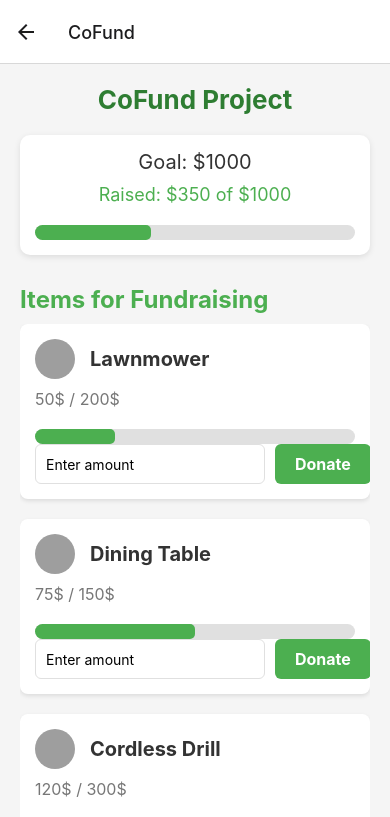
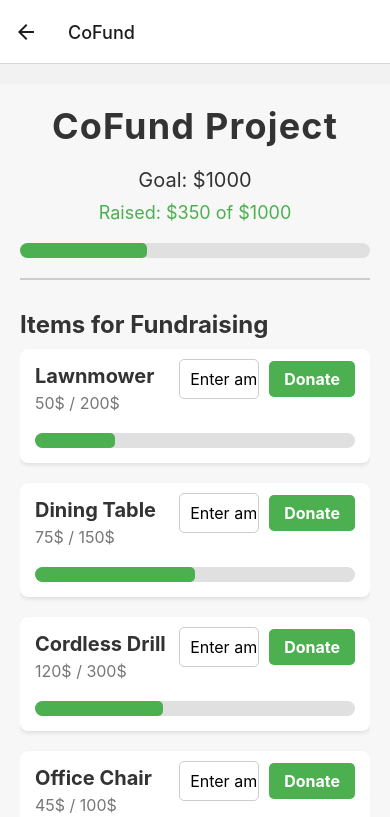
Before and after one commit to AndreiB02/Unihack6-Neighbourly, a React Native app: screen /CoFundScreen in a window 390 px wide. Shown: the top 817 px of the page. Built offline with nearby package versions, Linux system fonts and the light colour scheme; grey boxes are pictures that could not be loaded.

Commit message:
CoFund Page Design

```diff
--- a/screens/CoFound/CoFundScreen.js
+++ b/screens/CoFound/CoFundScreen.js
@@ -1,5 +1,5 @@
 import React, { useState } from 'react';
-import { View, Text, StyleSheet, FlatList, TouchableOpacity, Alert, Modal, TextInput, Button, Image } from 'react-native';
+import { View, Text, StyleSheet, FlatList, TouchableOpacity, Alert, Modal, TextInput, Button } from 'react-native';
 import ProgressBar from '../MainPage/Components/ProgressBar';
 
 const CoFundScreen = () => {
@@ -7,11 +7,11 @@ const CoFundScreen = () => {
     const [currentAmount, setCurrentAmount] = useState(350);
 
     const [itemsData, setItemsData] = useState([
-        { id: '1', name: 'Lawnmower', price: 200, raised: 50, avatar: 'https://randomuser.me/api/portraits/men/1.jpg' },
-        { id: '2', name: 'Dining Table', price: 150, raised: 75, avatar: 'https://randomuser.me/api/portraits/women/2.jpg' },
-        { id: '3', name: 'Cordless Drill', price: 300, raised: 120, avatar: 'https://randomuser.me/api/portraits/men/3.jpg' },
-        { id: '4', name: 'Office Chair', price: 100, raised: 45, avatar: 'https://randomuser.me/api/portraits/women/4.jpg' },
-        { id: '5', name: 'Electric Heater', price: 250, raised: 55, avatar: 'https://randomuser.me/api/portraits/men/5.jpg' },
+        { id: '1', name: 'Lawnmower', price: 200, raised: 50 },
+        { id: '2', name: 'Dining Table', price: 150, raised: 75 },
+        { id: '3', name: 'Cordless Drill', price: 300, raised: 120 },
+        { id: '4', name: 'Office Chair', price: 100, raised: 45 },
+        { id: '5', name: 'Electric Heater', price: 250, raised: 55 },
     ]);
 
     const [modalVisible, setModalVisible] = useState(false);
@@ -19,10 +19,12 @@ const CoFundScreen = () => {
     const [newItemPrice, setNewItemPrice] = useState('');
     const [donationAmount, setDonationAmount] = useState('');
 
-    const calculateItemProgress = (item) => item.raised / item.price;
+    const calculateItemProgress = (item) => {
+        return item.raised / item.price;
+    };
 
     const calculateAverageProgress = () => {
-        const totalProgress = itemsData.reduce((acc, item) => acc + calculateItemProgress(item), 0);
+        const totalProgress = itemsData.reduce((acc, item) => acc + item.raised / item.price, 0);
         return totalProgress / itemsData.length;
     };
 
@@ -33,9 +35,12 @@ const CoFundScreen = () => {
             return;
         }
 
-        const updatedItems = itemsData.map(item =>
-            item.id === itemId ? { ...item, raised: item.raised + donation } : item
-        );
+        const updatedItems = itemsData.map(item => {
+            if (item.id === itemId) {
+                return { ...item, raised: item.raised + donation };
+            }
+            return item;
+        });
         setItemsData(updatedItems);
         setDonationAmount('');
         Alert.alert('Donation', `You donated ${donation} units to ${itemsData.find(item => item.id === itemId).name}!`);
@@ -47,7 +52,7 @@ const CoFundScreen = () => {
             return;
         }
 
-        const newItem = { id: (itemsData.length + 1).toString(), name: newItemName, price: parseFloat(newItemPrice), raised: 0, avatar: 'https://randomuser.me/api/portraits/men/6.jpg' };
+        const newItem = { id: (itemsData.length + 1).toString(), name: newItemName, price: parseFloat(newItemPrice), raised: 0 };
         setItemsData([...itemsData, newItem]);
         setModalVisible(false);
         setNewItemName('');
@@ -79,10 +84,7 @@ const CoFundScreen = () => {
                 keyExtractor={(item) => item.id}
                 renderItem={({ item }) => (
                     <View style={styles.itemContainer}>
-                        <View style={styles.itemHeader}>
-                            <Image source={{ uri: item.avatar }} style={styles.itemAvatar} />
-                            <Text style={styles.itemName}>{item.name}</Text>
-                        </View>
+                        <Text style={styles.itemName}>{item.name}</Text>
                         <Text style={styles.itemPrice}>{item.raised}$ / {item.price}$</Text>
 
                         <ProgressBar
@@ -152,28 +154,25 @@ const CoFundScreen = () => {
 
 const styles = StyleSheet.create({
     container: {
+        marginTop: 20,
         flex: 1,
-        backgroundColor: '#F5F5F5',
         padding: 20,
+        backgroundColor: '#f7f7f7',
     },
     header: {
-        fontSize: 26,
+        fontSize: 36,
         fontWeight: 'bold',
-        color: '#2E7D32',
+        color: '#333',
+        textAlign: 'center',
         marginBottom: 20,
-        textAlign: 'center',
+        letterSpacing: 1.2,
     },
     goalContainer: {
         marginBottom: 30,
-        padding: 15,
-        backgroundColor: '#FFFFFF',
-        borderRadius: 10,
-        shadowColor: '#000',
-        shadowOffset: { width: 0, height: 2 },
-        shadowOpacity: 0.1,
-        shadowRadius: 6,
-        elevation: 4,
         alignItems: 'center',
+        borderBottomWidth: 2,
+        borderBottomColor: '#ccc',
+        paddingBottom: 20,
     },
     goalText: {
         fontSize: 20,
@@ -189,7 +188,7 @@ const styles = StyleSheet.create({
         marginTop: 20,
         height: 15,
         borderRadius: 10,
-        backgroundColor: '#E0E0E0',
+        backgroundColor: '#e0e0e0',
     },
     goalAchievedText: {
         fontSize: 18,
@@ -197,14 +196,55 @@ const styles = StyleSheet.create({
         marginTop: 10,
         fontWeight: 'bold',
     },
+    donateContainer: {
+        flexDirection: 'row',
+        alignItems: 'center',
+        position: 'absolute',
+        top: 10,
+        right: 15,
+    },
+    donationInput: {
+        height: 40,
+        width: 80,
+        borderColor: '#ccc',
+        borderWidth: 1,
+        borderRadius: 5,
+        paddingLeft: 10,
+        fontSize: 16,
+        marginRight: 10,
+    },
+    donateButton: {
+        backgroundColor: '#4CAF50',
+        paddingVertical: 8,
+        paddingHorizontal: 15,
+        borderRadius: 5,
+    },
+    donateButtonText: {
+        color: '#fff',
+        fontSize: 16,
+        fontWeight: 'bold',
+    },
+    addItemButton: {
+        backgroundColor: '#007BFF',
+        paddingVertical: 12,
+        paddingHorizontal: 25,
+        borderRadius: 5,
+        alignSelf: 'center',
+        marginTop: 20,
+    },
+    addItemButtonText: {
+        color: '#fff',
+        fontSize: 18,
+        fontWeight: 'bold',
+    },
     itemsHeader: {
         fontSize: 24,
         fontWeight: 'bold',
-        color: '#4CAF50',
+        color: '#333',
         marginBottom: 10,
     },
     itemContainer: {
-        backgroundColor: '#FFFFFF',
+        backgroundColor: '#fff',
         padding: 15,
         marginBottom: 20,
         borderRadius: 8,
@@ -212,18 +252,8 @@ const styles = StyleSheet.create({
         shadowOffset: { width: 0, height: 2 },
         shadowOpacity: 0.1,
         shadowRadius: 4,
-        elevation: 4,
-    },
-    itemHeader: {
-        flexDirection: 'row',
-        alignItems: 'center',
-        marginBottom: 10,
-    },
-    itemAvatar: {
-        width: 40,
-        height: 40,
-        borderRadius: 20,
-        marginRight: 15,
+        elevation: 5,
+        position: 'relative',
     },
     itemName: {
         fontSize: 20,
@@ -233,80 +263,44 @@ const styles = StyleSheet.create({
     itemPrice: {
         fontSize: 16,
         color: '#777',
-    },
-    donateContainer: {
-        flexDirection: 'row',
-        alignItems: 'center',
-    },
-    donationInput: {
-        height: 40,
-        borderColor: '#E0E0E0',
-        borderWidth: 1,
-        borderRadius: 6,
-        paddingLeft: 10,
-        flex: 1,
-        marginRight: 10,
-    },
-    donateButton: {
-        backgroundColor: '#4CAF50',
-        paddingVertical: 10,
-        paddingHorizontal: 20,
-        borderRadius: 6,
-    },
-    donateButtonText: {
-        color: '#FFFFFF',
-        fontSize: 16,
-        fontWeight: 'bold',
-    },
-    addItemButton: {
-        backgroundColor: '#2E7D32',
-        paddingVertical: 15,
-        borderRadius: 8,
-        alignItems: 'center',
-        marginTop: 20,
-    },
-    addItemButtonText: {
-        color: '#FFFFFF',
-        fontSize: 18,
-        fontWeight: 'bold',
+        marginTop: 5,
     },
     modalOverlay: {
         flex: 1,
-        backgroundColor: 'rgba(0, 0, 0, 0.5)',
         justifyContent: 'center',
         alignItems: 'center',
+        backgroundColor: 'rgba(0, 0, 0, 0.5)',
     },
     modalContainer: {
-        width: '85%',
+        backgroundColor: '#fff',
         padding: 20,
-        backgroundColor: '#FFFFFF',
         borderRadius: 10,
-        alignItems: 'center',
+        width: '80%',
         shadowColor: '#000',
         shadowOffset: { width: 0, height: 2 },
         shadowOpacity: 0.2,
-        shadowRadius: 6,
+        shadowRadius: 4,
         elevation: 5,
     },
     modalHeader: {
-        fontSize: 22,
+        fontSize: 24,
         fontWeight: 'bold',
         color: '#333',
         marginBottom: 20,
+        textAlign: 'center',
     },
     input: {
-        height: 40,
-        borderColor: '#E0E0E0',
+        height: 45,
+        borderColor: '#ccc',
         borderWidth: 1,
-        borderRadius: 6,
-        width: '100%',
-        paddingLeft: 10,
+        borderRadius: 8,
         marginBottom: 15,
+        paddingLeft: 12,
+        fontSize: 16,
     },
     modalButtons: {
         flexDirection: 'row',
         justifyContent: 'space-between',
-        width: '100%',
     },
 });
 
```
